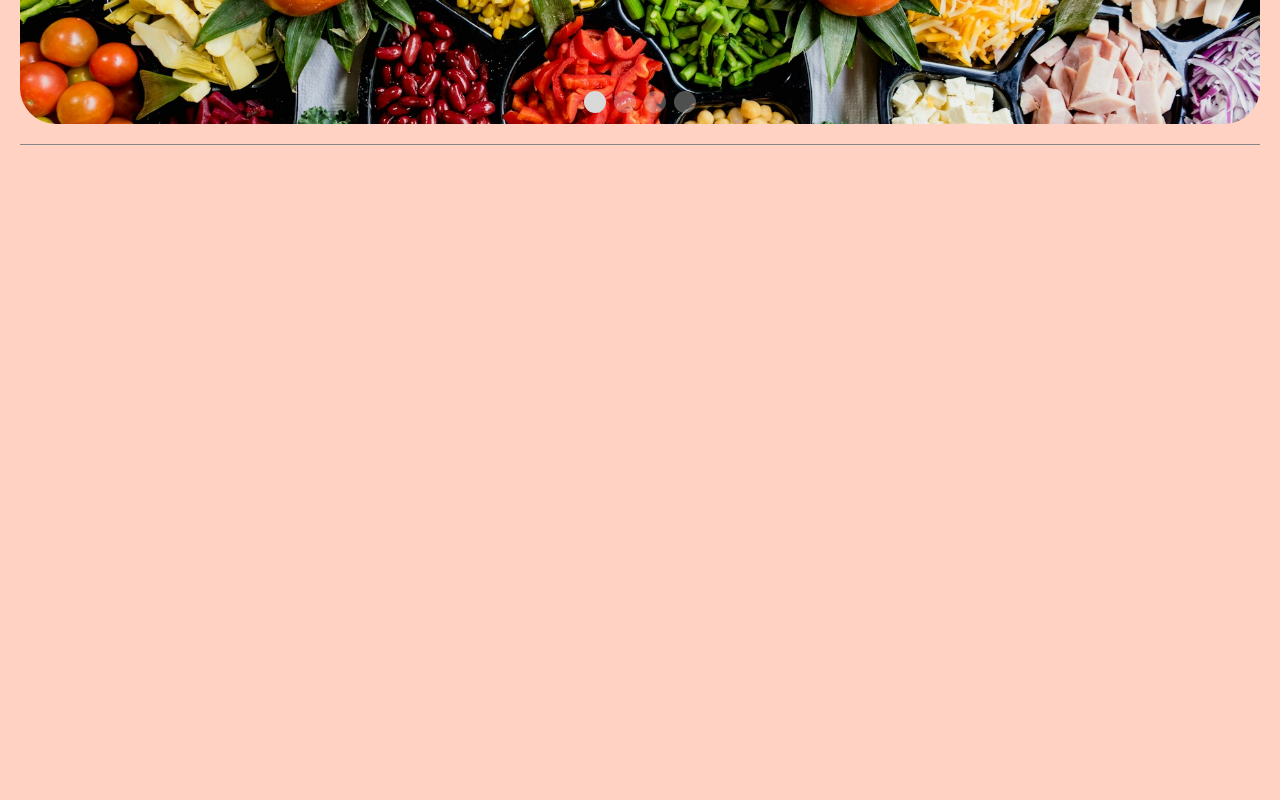
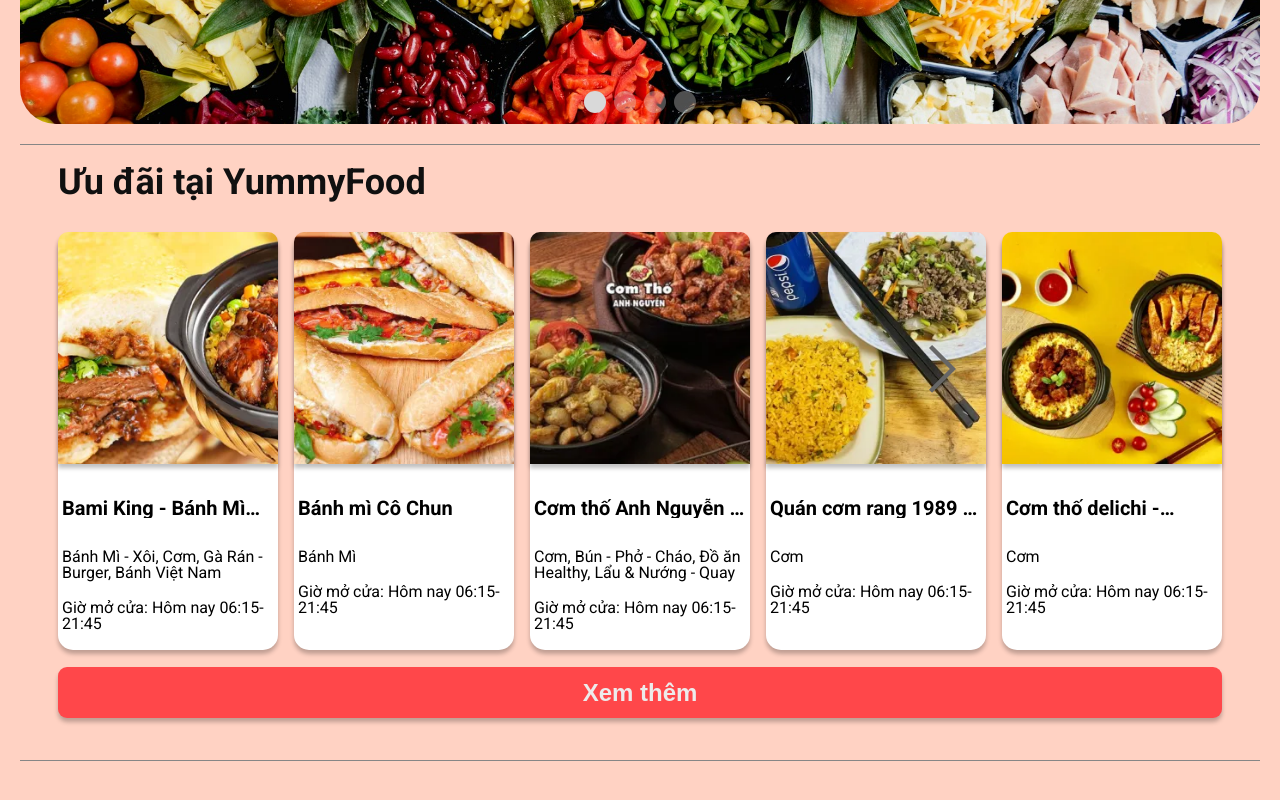
Before and after one commit to DucNgoc1824/YummyFood, a plain HTML site: page Trangchu_nologin.html in a window 1280 px wide. Shown: the part 472-1272 px from the top of the page. Drawn offline with Linux system fonts and the light colour scheme.

Commit message:
ưu đãi

```diff
--- a/Trangchu_nologin.html
+++ b/Trangchu_nologin.html
@@ -121,6 +121,71 @@
                 </div>
             </div>
         </div>
+        <!-- ưu đãi -->
+        <div class="uu-dai">
+            <div class="main-content">
+                <h1 class="title">Ưu đãi tại YummyFood</h1>
+                <div class="uu-dai-list">
+                    <!-- item1 -->
+                    <div class="uu-dai-item">
+                        <a href="#!"><img src="./assets/img/uudai1.png" alt="" class="thumb"></a>
+                        <div class="infor">
+                            <a class="line-clamp" href="#!">
+                                <h3 class="food-name">Bami King - Bánh Mì Bò Nướng & Cơm Thố - An Trạch</h3>
+                            </a>
+                            <p class="desc chi-tiet">Bánh Mì - Xôi, Cơm, Gà Rán - Burger, Bánh Việt Nam</p>
+                            <p class="desc time">Giờ mở cửa: Hôm nay 06:15-21:45</p>
+                        </div>
+                    </div>
+                    <!-- item2 -->
+                    <div class="uu-dai-item">
+                        <a href="#!"><img src="./assets/img/uudai2.png" alt="" class="thumb"></a>
+                        <div class="infor">
+                            <a class="line-clamp" href="#!">
+                                <h3 class="food-name">Bánh mì Cô Chun</h3>
+                            </a>
+                            <p class="desc chi-tiet">Bánh Mì </p>
+                            <p class="desc time">Giờ mở cửa: Hôm nay 06:15-21:45</p>
+                        </div>
+                    </div>
+                    <!-- item3 -->
+                    <div class="uu-dai-item">
+                        <a href="#!"><img src="./assets/img/uudai3.png" alt="" class="thumb"></a>
+                        <div class="infor">
+                            <a class="line-clamp" href="#!">
+                                <h3 class="food-name">Cơm thố Anh Nguyễn - Giang Văn Minh</h3>
+                            </a>
+                            <p class="desc chi-tiet">Cơm, Bún - Phở - Cháo, Đồ ăn Healthy, Lẩu & Nướng - Quay</p>
+                            <p class="desc time">Giờ mở cửa: Hôm nay 06:15-21:45</p>
+                        </div>
+                    </div>
+                    <!-- item4 -->
+                    <div class="uu-dai-item">
+                        <a href="#!"><img src="./assets/img/uudai4.png" alt="" class="thumb"></a>
+                        <div class="infor">
+                            <a class="line-clamp" href="#!">
+                                <h3 class="food-name">Quán cơm rang 1989 - Cơm rang văn phòng</h3>
+                            </a>
+                            <p class="desc chi-tiet">Cơm</p>
+                            <p class="desc time">Giờ mở cửa: Hôm nay 06:15-21:45</p>
+                        </div>
+                    </div>
+                    <!-- item5 -->
+                    <div class="uu-dai-item">
+                        <a href="#!"><img src="./assets/img/uudai5.png" alt="" class="thumb"></a>
+                        <div class="infor">
+                            <a class="line-clamp" href="#!">
+                                <h3 class="food-name">Cơm thố delichi - Nguyễn Thái Học</h3>
+                            </a>
+                            <p class="desc chi-tiet">Cơm</p>
+                            <p class="desc time">Giờ mở cửa: Hôm nay 06:15-21:45</p>
+                        </div>
+                    </div>
+                </div>
+                <button class="btn more">Xem thêm</button>
+                <button class="next"><img src="./assets/icon/black-next.svg" alt=""></button>
+            </div>
+        </div>
     </main>
 </body>
 
--- a/assets/css/style_trang_chu.css
+++ b/assets/css/style_trang_chu.css
@@ -19,6 +19,27 @@ a {
   margin-left: auto;
   margin-right: auto;
   max-width: calc(100% - 20px);
+}
+.line-clamp {
+  display: -webkit-box;
+  -webkit-line-clamp: var(--line-clamp, 1);
+  -webkit-box-orient: vertical;
+  overflow: hidden;
+}
+.btn {
+  border: none;
+  color: #edebeb;
+  font-size: 2.4rem;
+  font-weight: 700;
+  text-align: center;
+  display: inline-block;
+  border-radius: 9px;
+  background: #ff474a;
+  box-shadow: 0px 4px 4px 0px rgba(0, 0, 0, 0.25);
+}
+.btn:hover {
+  cursor: pointer;
+  opacity: 0.9;
 }
 /* header */
 header {
@@ -175,3 +196,80 @@ header .search-bar button img {
 .food-images .food-image:not(:first-child) .next {
   display: none;
 }
+/* Ưu đãi */
+.uu-dai {
+  position: relative;
+}
+.uu-dai .uu-dai-list {
+  margin-top: 32px;
+  display: flex;
+  gap: 16px;
+}
+.uu-dai .title {
+  margin-top: 19px;
+  color: #101010;
+  font-size: 3.6rem;
+  font-weight: 700;
+}
+.uu-dai .uu-dai-item {
+  flex: 1;
+  border-radius: 15px;
+  background: #fff;
+  box-shadow: 0px 4px 4px 0px rgba(0, 0, 0, 0.25);
+}
+.uu-dai .uu-dai-item .thumb {
+  width: 100%;
+  height: 232px;
+  object-fit: cover;
+  border-radius: 10px 10px 0px 0px;
+  box-shadow: 0px 4px 4px 0px rgba(0, 0, 0, 0.25);
+}
+.uu-dai .uu-dai-item .infor {
+  padding: 31px 4px 18px 4px;
+  overflow: hidden;
+  display: flex;
+  flex-direction: column;
+  justify-content: space-between;
+}
+.uu-dai .uu-dai-list .uu-dai-item .infor .food-name {
+  color: #000;
+  font-size: 2rem;
+  font-weight: 700;
+}
+.uu-dai-item .desc {
+  display: block;
+  color: #000;
+  font-size: 1.6prem;
+}
+.uu-dai-item .infor .desc.chi-tiet {
+  margin-top: 31px;
+}
+.uu-dai .uu-dai-item .infor .time {
+  margin-top: 19px;
+}
+.uu-dai .btn.more {
+  margin-top: 17px;
+  width: 1164px;
+  height: 51px;
+  flex-shrink: 0;
+}
+.uu-dai::after {
+  content: "";
+  display: block;
+  width: calc(100% - 40px);
+  height: 1px;
+  background: #868686;
+  margin-top: 42px;
+  margin-left: auto;
+  margin-right: auto;
+}
+.uu-dai .next {
+  display: block;
+  background: none;
+  border: none;
+  position: absolute;
+  right: 330px;
+  top: 180px;
+  width: 27px;
+  height: 47.849px;
+}
```
Also changed, not shown: assets/icon/black-next.svg (added), assets/img/uudai1.png (added), assets/img/uudai2.png (added), assets/img/uudai3.png (added), assets/img/uudai4.png (added), assets/img/uudai5.png (added).
